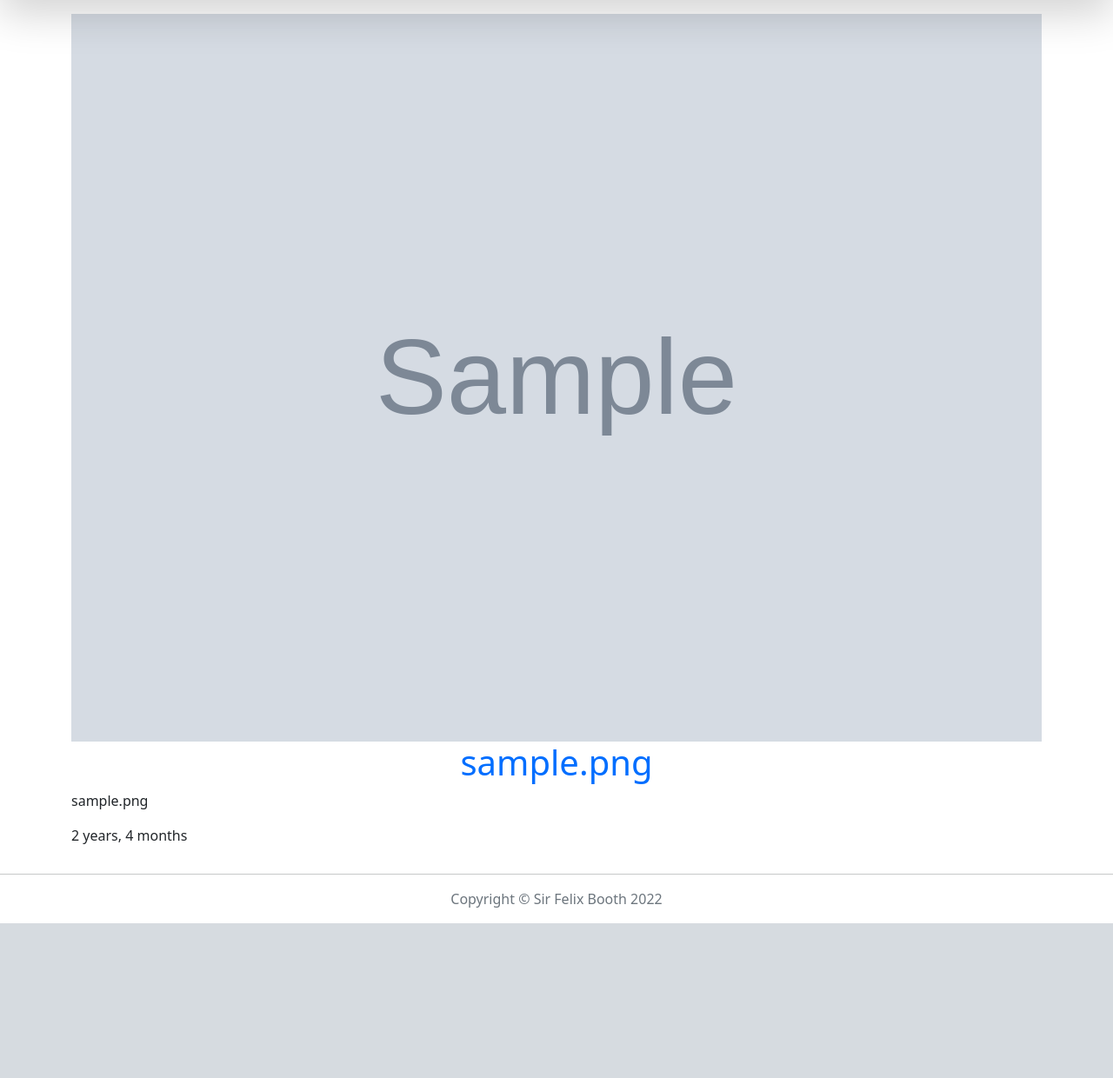
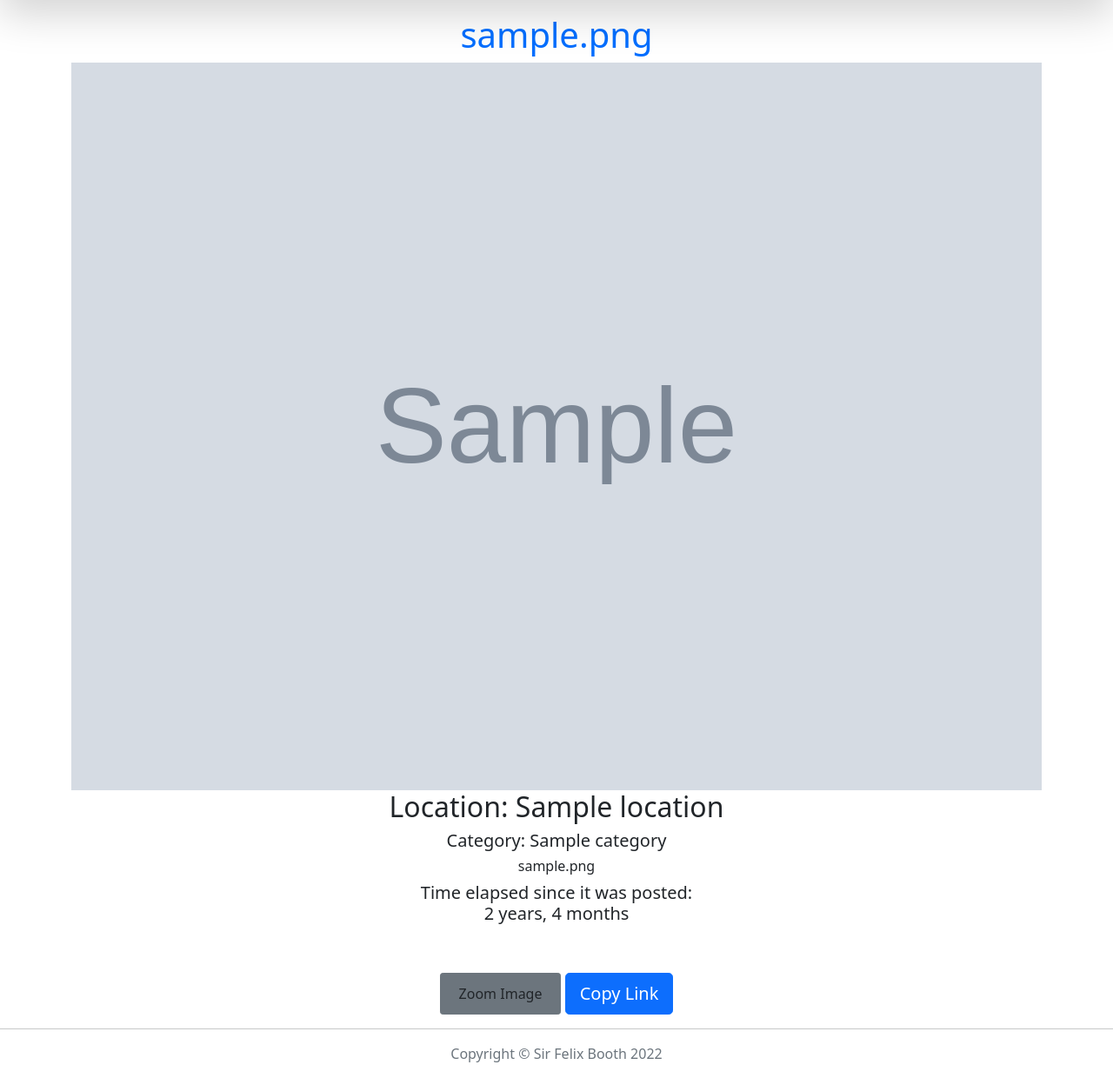
Before and after one commit to SayiaFelix/SirFelix-gallery, a Django app: page /location/1 in a window 1280 px wide. Shown: the part 68-1308 px from the top of the page at 87% size. Before the commit the page ends 1130 px from the top, so only its background shows below. Run offline with Django 3.2, Linux system fonts and the light colour scheme; tables that the repository leaves empty hold one stand-in row (values such as "Sample post"); grey boxes marked "Sample" are stand-in pictures; some libraries are stand-ins or nearby versions.

Commit message:
editing location file

```diff
--- a/myBooth/templates/all-images/gallery.html
+++ b/myBooth/templates/all-images/gallery.html
@@ -25,7 +25,7 @@
 
                 <p class="text-white">{{image.image_descriptions}}</p>
 
-                 {% comment %} <input type="text" id="imagelink" class="form-control input-sm" value="https://my-memoirs.herokuapp.com{{photo.photo.url}}"
+                 {% comment %} <input type="text" id="imagelink" class="form-control input-sm text-center" value="https://my-memoirs.herokuapp.com{{image.image.url}}"
                     class="hidden">  {% endcomment %}
                     <br>
                 <div class="top">
--- a/myBooth/templates/all-images/locations.html
+++ b/myBooth/templates/all-images/locations.html
@@ -18,19 +18,13 @@
             <img src="{{image.images.url}}" alt="" class="img-responsive" />
 
             <div class="portfolio_images_overlay text-center">
-                <h3 class="text-white">{{image.image_name}}</h3>
-                <h5 class="text-white">Location: {{image.location_name}}</h5>
+
+
                 <hr>
 
                 <p class="text-white">{{image.image_descriptions}}</p>
 
-                {% comment %} <input type="text" id="imagelink" class="form-control input-sm" value="https://my-memoirs.herokuapp.com{{photo.photo.url}}"
-                    class="hidden"> {% endcomment
-                <br>
-                <div class="top">
-                    <button type="" class="btn btn-secondary btn-sm"> <a class="fancybox btn btn-custom" rel="gallery" href="{{image.image.url}}">Zoom Image</a> </button>
-                    <button class="btn btn-primary btn-lg" onclick="CopyFunction()">Copy Link</button>
-               </div>
+
             </div>
         </div>
         {% endfor %}
@@ -38,23 +32,30 @@
 </div> {% endcomment %}
 
 <div class="container">
-
+    <div class="row">
+        <h1 class="text-center">{{image.image_name}}</h1>
+    </div>
    <div class="row">
      <img src="{{image.image.url}}"  class="img-responsive" alt="">
    </div>
 
-   <div class="row">
-     <h1 class="text-center">{{image.image_name}}</h1>
-   </div>
+   <div class="text-center">
+       <h2 class="">Location: {{image.location}}</h2>
+       {% for categ in image.category.all %}
+       <h5> Category:  {{ categ.category_name }} </h5>
+       {% endfor %}
+        <h6>{{image.image_descriptions}}</h6>
+       <h5>Time elapsed since it was posted: <br>{{image.post_date|timesince}}</h5>
 
-   <div class="row">
-     <p>{{image.image_descriptions}}</p>
-   </div>
-
-   <div class="row">
-     <p> {{image.post_date|timesince}}</p>
-   </div>
-
+         <br>
+           {% comment %} <input type="text" id="imagelink" class="form-control input-sm text-center" value="https://my-memoirs.herokuapp.com{{image.image.url}}"
+                    class="hidden">   {% endcomment %}
+        <br>
+        <div class="top">
+            <button type="" class="btn btn-secondary btn-sm"> <a class="fancybox btn btn-custom" rel="gallery" href="{{image.image.url}}">Zoom Image</a> </button>
+            <button class="btn btn-primary btn-lg" onclick="CopyFunction()">Copy Link</button>
+        </div>
+  </div>
  </div>
 
 {% endblock %}
--- a/myBooth/templates/all-images/search-images.html
+++ b/myBooth/templates/all-images/search-images.html
@@ -29,7 +29,7 @@
                 <p class="text-white">{{image.image_descriptions}}</p>
             <h5 class="text-white">Location: {{image.location}}</h5>
 
-                {% comment %} <input type="text" id="imagelink" class="form-control input-sm" value="https://my-memoirs.herokuapp.com{{photo.photo.url}}"
+                {% comment %} <input type="text" id="imagelink" class="form-control input-sm text-center" value="https://my-memoirs.herokuapp.com{{photo.photo.url}}"
                                 class="hidden">   {% endcomment %}
                         <br>
             <div class="top">
```
Also changed, not shown: myBooth/templates/all-images/categories.html (+12 -17 lines).
